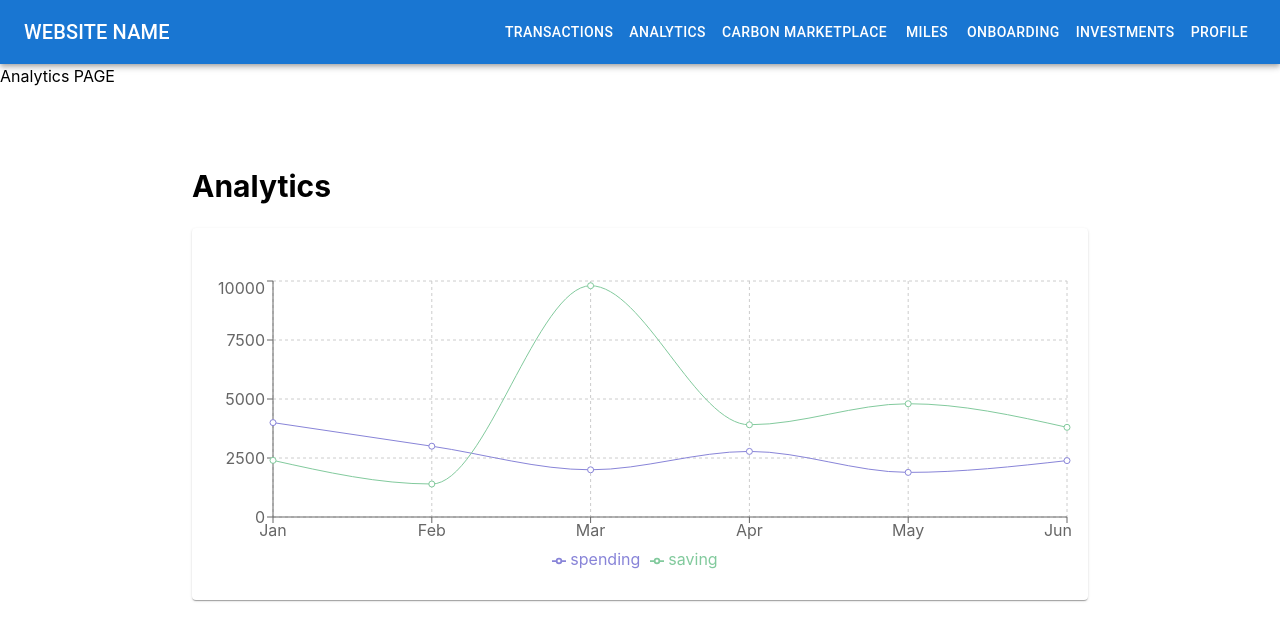
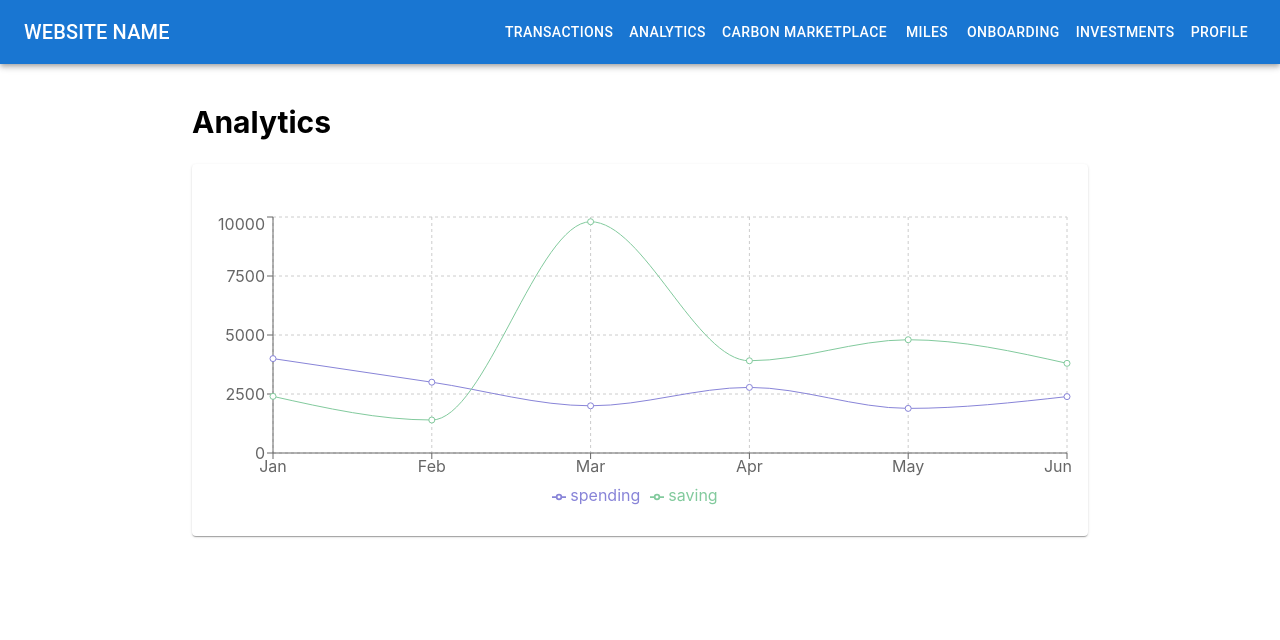
Before and after one commit to kaifeng101/dbea, a React (Create React App) app in the folder fin-daddy/my-app/: page /analyticsDashboard in a window 1280 px wide. Shown: the top 640 px of the page. Built offline with nearby package versions, Linux system fonts and the light colour scheme; no server answers.

Commit message:
change margin

```diff
--- a/fin-daddy/my-app/src/pages/analyticsDashboard.js
+++ b/fin-daddy/my-app/src/pages/analyticsDashboard.js
@@ -50,8 +50,7 @@
 
   return (
     <div>
-        <h1>Analytics PAGE</h1>
-        <div className="w-full max-w-4xl mx-auto mt-20">
+        <div className="w-full max-w-4xl mx-auto mt-10">
           <h1 className="text-3xl font-bold mb-6">Analytics</h1>
           <Card>
             <CardHeader>
```
